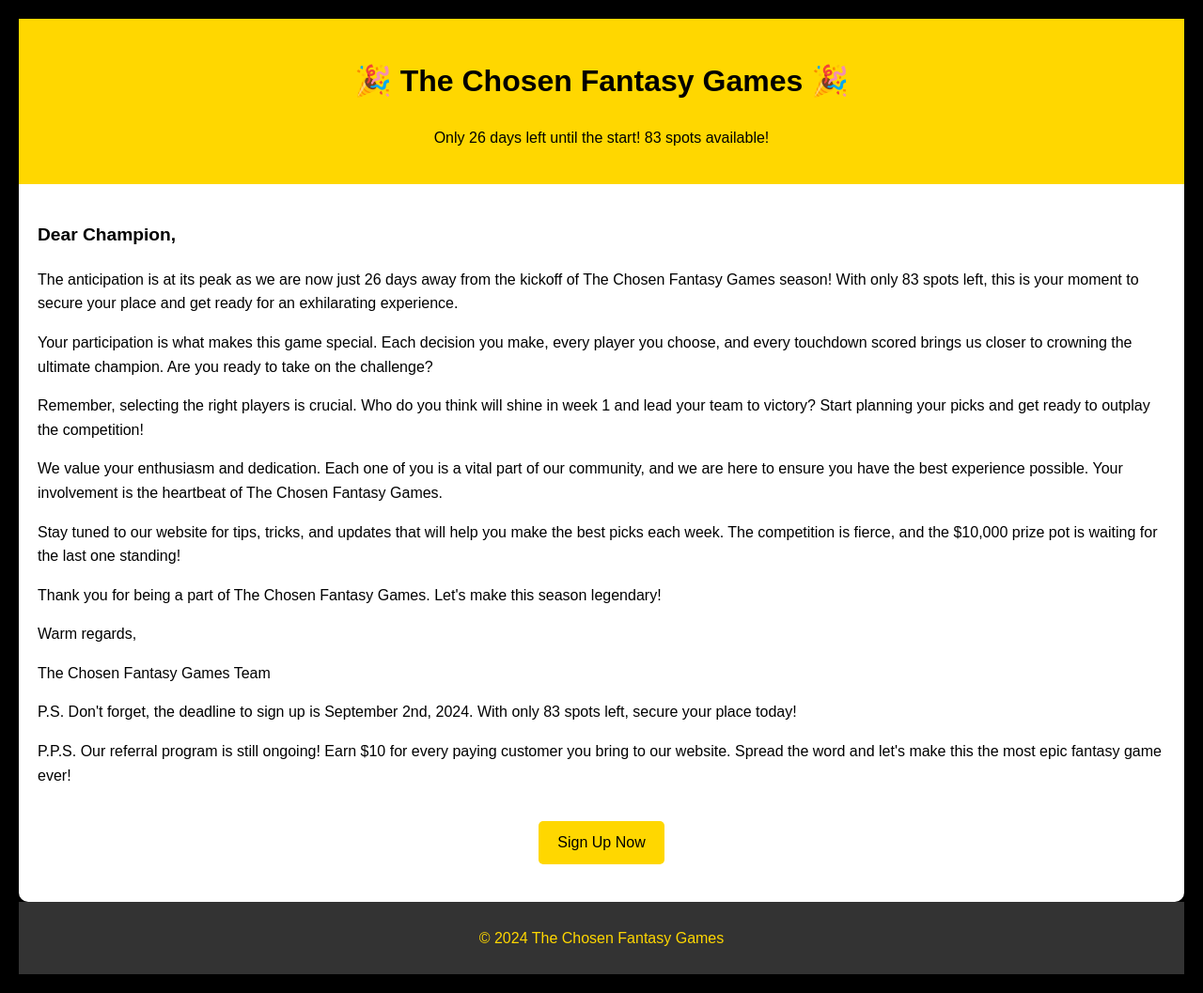
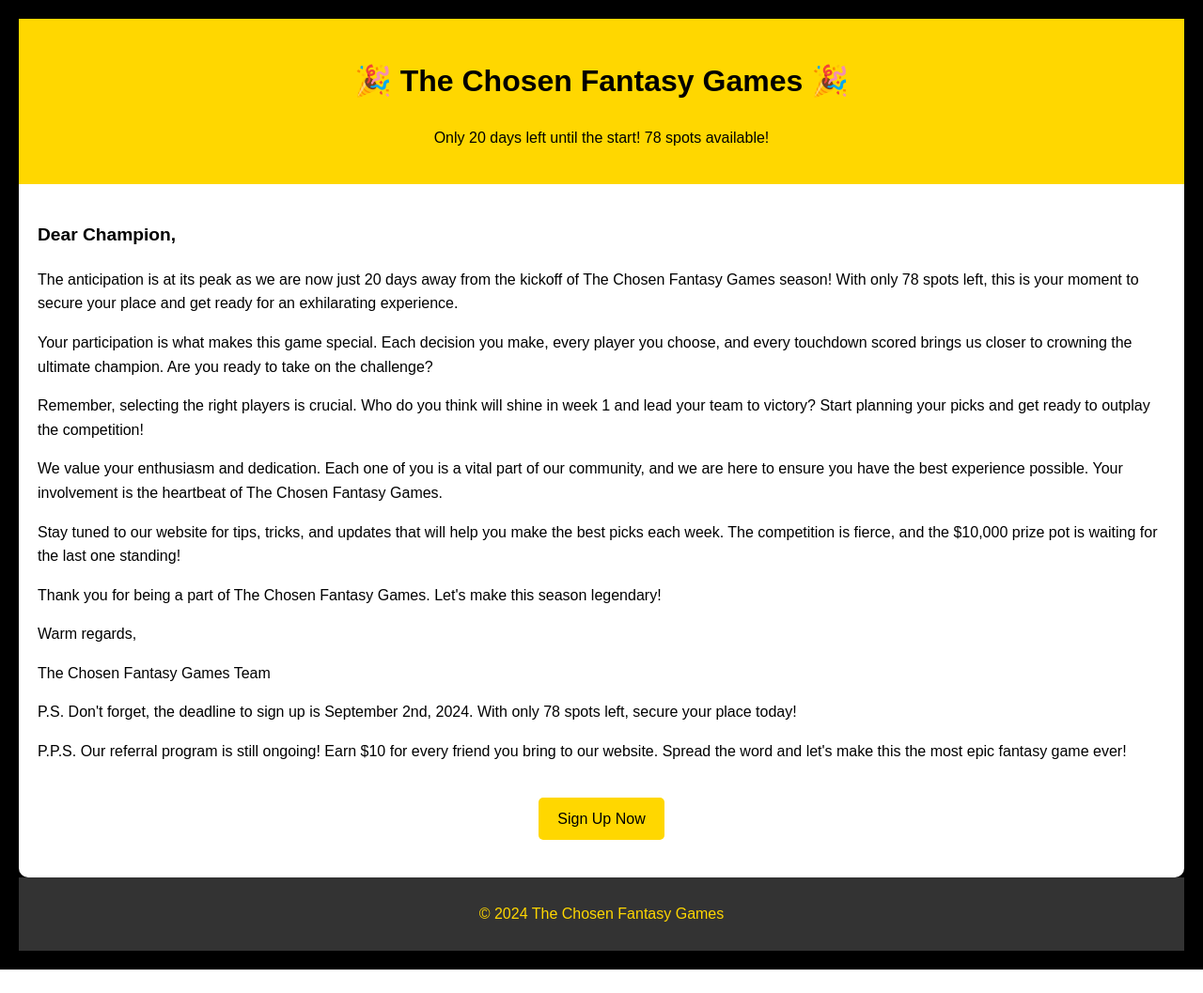
Before and after one commit to justinhmosher/bigBallzUpdated, a Django app: template templates/authentication/emarketing.html in a window 1280 px wide. Shown: the whole page at 94% size. After the commit the page ends 1032 px from the top, so only its background shows below. Run offline with Django 3.2, Linux system fonts and the light colour scheme; the template is opened without the code that fills it, so the values that code supplies are empty; some libraries are stand-ins or nearby versions.

Commit message:
polishing

```diff
--- a/authentication/management/commands/email.py
+++ b/authentication/management/commands/email.py
@@ -25,7 +25,7 @@ class Command(BaseCommand):
             message = MIMEMultipart()
             message['From'] = f"{sender_name} <{sender_email}>"
             message['To'] = receiver_email
-            message['Subject'] = "26 days left and 83 spots available"
+            message['Subject'] = "20 days left and 78 spots available"
             body = render_to_string('authentication/emarketing.html')
             message.attach(MIMEText(body, "html"))
             text = message.as_string()
--- a/templates/authentication/emarketing.html
+++ b/templates/authentication/emarketing.html
@@ -61,11 +61,11 @@
     <div class="container">
         <div class="header">
             <h1>🎉 The Chosen Fantasy Games 🎉</h1>
-            <p>Only 26 days left until the start! 83 spots available!</p>
+            <p>Only 20 days left until the start! 78 spots available!</p>
         </div>
         <div class="content">
             <p class="appreciation"><span class="highlight">Dear Champion,</span></p>
-            <p>The anticipation is at its peak as we are now just 26 days away from the kickoff of The Chosen Fantasy Games season! With only 83 spots left, this is your moment to secure your place and get ready for an exhilarating experience.</p>
+            <p>The anticipation is at its peak as we are now just 20 days away from the kickoff of The Chosen Fantasy Games season! With only 78 spots left, this is your moment to secure your place and get ready for an exhilarating experience.</p>
             <p>Your participation is what makes this game special. Each decision you make, every player you choose, and every touchdown scored brings us closer to crowning the ultimate champion. Are you ready to take on the challenge?</p>
             <p>Remember, selecting the right players is crucial. Who do you think will shine in week 1 and lead your team to victory? Start planning your picks and get ready to outplay the competition!</p>
             <p>We value your enthusiasm and dedication. Each one of you is a vital part of our community, and we are here to ensure you have the best experience possible. Your involvement is the heartbeat of The Chosen Fantasy Games.</p>
@@ -73,8 +73,8 @@
             <p>Thank you for being a part of The Chosen Fantasy Games. Let's make this season legendary!</p>
             <p>Warm regards,</p>
             <p>The Chosen Fantasy Games Team</p>
-            <p>P.S. Don't forget, the deadline to sign up is September 2nd, 2024. With only 83 spots left, secure your place today!</p>
-            <p>P.P.S. Our referral program is still ongoing! Earn $10 for every paying customer you bring to our website. Spread the word and let's make this the most epic fantasy game ever!</p>
+            <p>P.S. Don't forget, the deadline to sign up is September 2nd, 2024. With only 78 spots left, secure your place today!</p>
+            <p>P.P.S. Our referral program is still ongoing! Earn $10 for every friend you bring to our website. Spread the word and let's make this the most epic fantasy game ever!</p>
             <div class="button-container">
                 <a href="https://thechosenfg.com/signup" class="button">Sign Up Now</a>
             </div>
```
